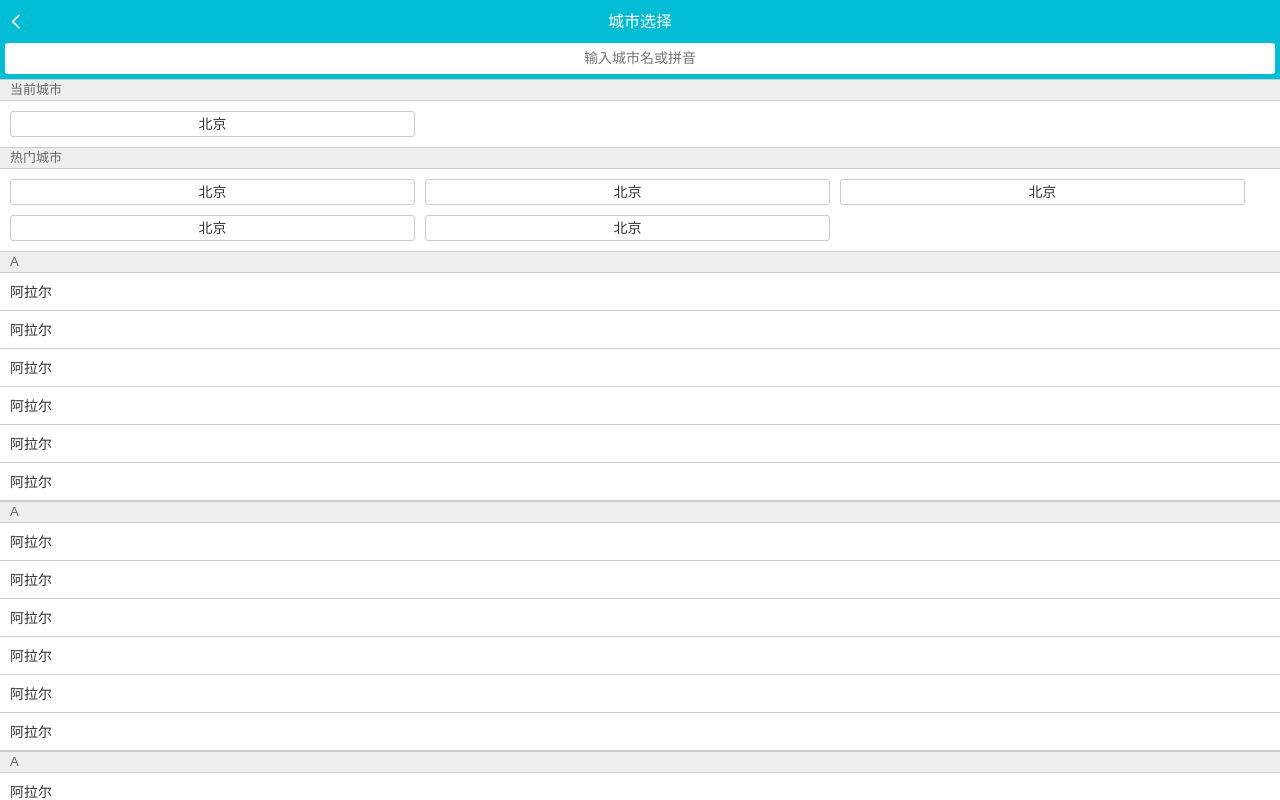
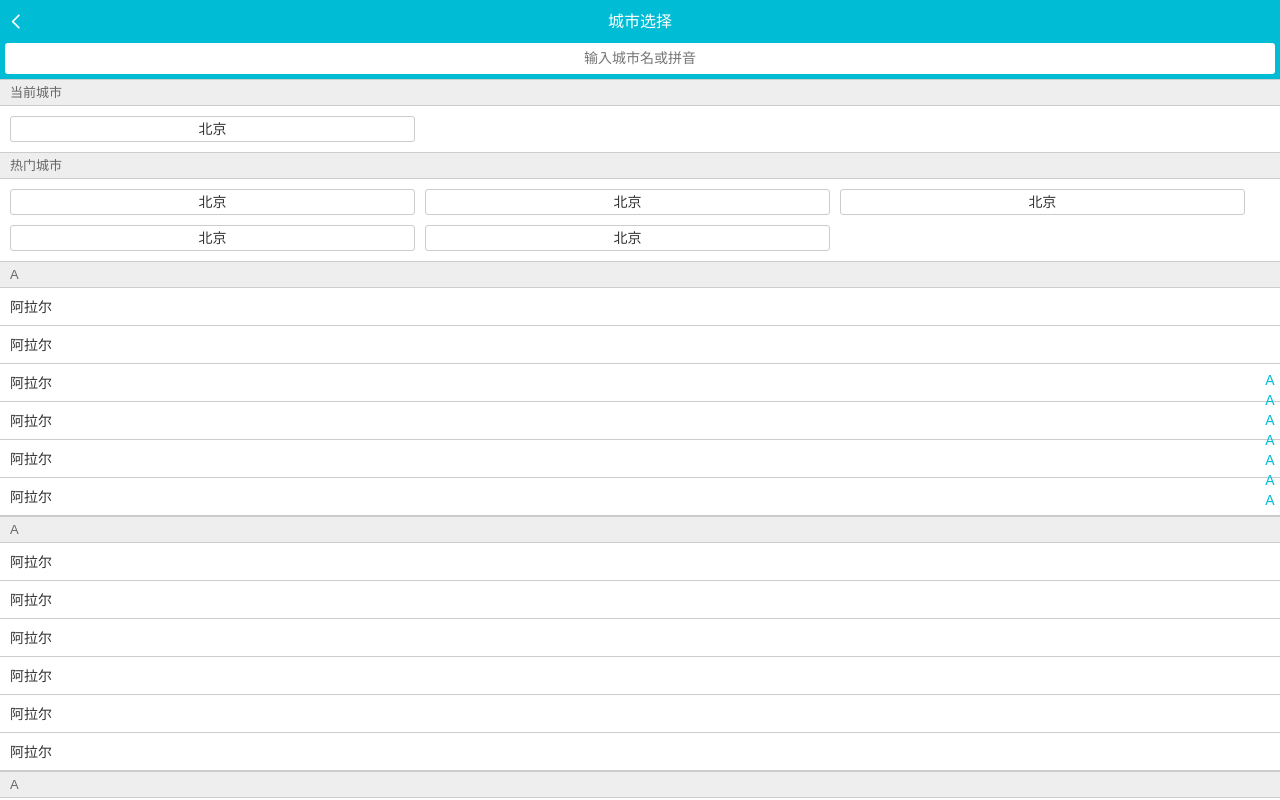
Before and after one commit to zheng1113767780/where-web-App, a Vue app: page /city in a window 1280 px wide. Built offline with nearby package versions, Linux system fonts and the light colour scheme.

Commit message:
使用better-scroll给字母表布局

```diff
--- a/package.json
+++ b/package.json
@@ -9,6 +9,7 @@
   },
   "dependencies": {
     "axios": "^1.4.0",
+    "better-scroll": "^2.5.1",
     "core-js": "^3.8.3",
     "swiper": "^5.4.5",
     "vue": "^2.6.14",
--- a/src/Page/city/HomeCity.vue
+++ b/src/Page/city/HomeCity.vue
@@ -3,15 +3,17 @@
         <city-header></city-header>
         <city-search></city-search>
         <city-list></city-list>
+        <city-alphabet></city-alphabet>
     </div>
 </template>
 
 <script>
+import CityAlphabet from './components/CityAlphabet.vue'
 import CityHeader from './components/CityHeader.vue'
 import CityList from './components/CityList.vue'
 import CitySearch from './components/CitySearch.vue'
     export default {
-  components: { CityHeader, CitySearch, CityList },
+  components: { CityHeader, CitySearch, CityList, CityAlphabet },
         name:"HomeCity"
     }
 </script>
--- /dev/null
+++ b/src/Page/city/components/CityAlphabet.vue
@@ -0,0 +1,34 @@
+<template>
+    <ul class="list">
+        <li class="item">A</li>
+        <li class="item">A</li>
+        <li class="item">A</li>
+        <li class="item">A</li>
+        <li class="item">A</li>
+        <li class="item">A</li>
+        <li class="item">A</li>
+    </ul>
+</template>
+
+<script>
+    export default {
+        name:"CityAlphabet"
+    }
+</script>
+
+<style lang="stylus" scoped>
+@import '@/assets/style/varibles.styl';
+.list
+ display: flex;
+ flex-direction: column;
+ justify-content: center;
+ position: absolute;
+ top 1.58rem;
+ right: 0px;
+ bottom: 0px;
+ width: .4rem;
+ .item
+  text-align: center;
+  line-height: .4rem;
+  color: $bgColor;
+</style>
--- a/src/Page/city/components/CityList.vue
+++ b/src/Page/city/components/CityList.vue
@@ -1,5 +1,6 @@
 <template>
-    <div class="list">
+    <div class="list" ref="wrapper">
+        <div>
             <div class="area">
                 <div class="title border-topbottom">当前城市</div>
                 <div class="button-list">
@@ -62,11 +63,16 @@
                 </div>
             </div>
         </div>
+    </div>
 </template>
 
 <script>
+import Bscroll from 'better-scroll'
 export default {
-    name: "CityList"
+    name: "CityList",
+    mounted(){
+        this.scroll = new Bscroll(this.$refs.wrapper)
+    }
 }
 </script>
 
@@ -89,7 +95,7 @@ export default {
  bottom: 0;
 
  .title
-  line-height: .44rem;
+  line-height: .54rem;
   background: #eee;
   padding-left: .2rem;
   color: #666;
```
Lines whose indentation alone changed are shown as unchanged.
